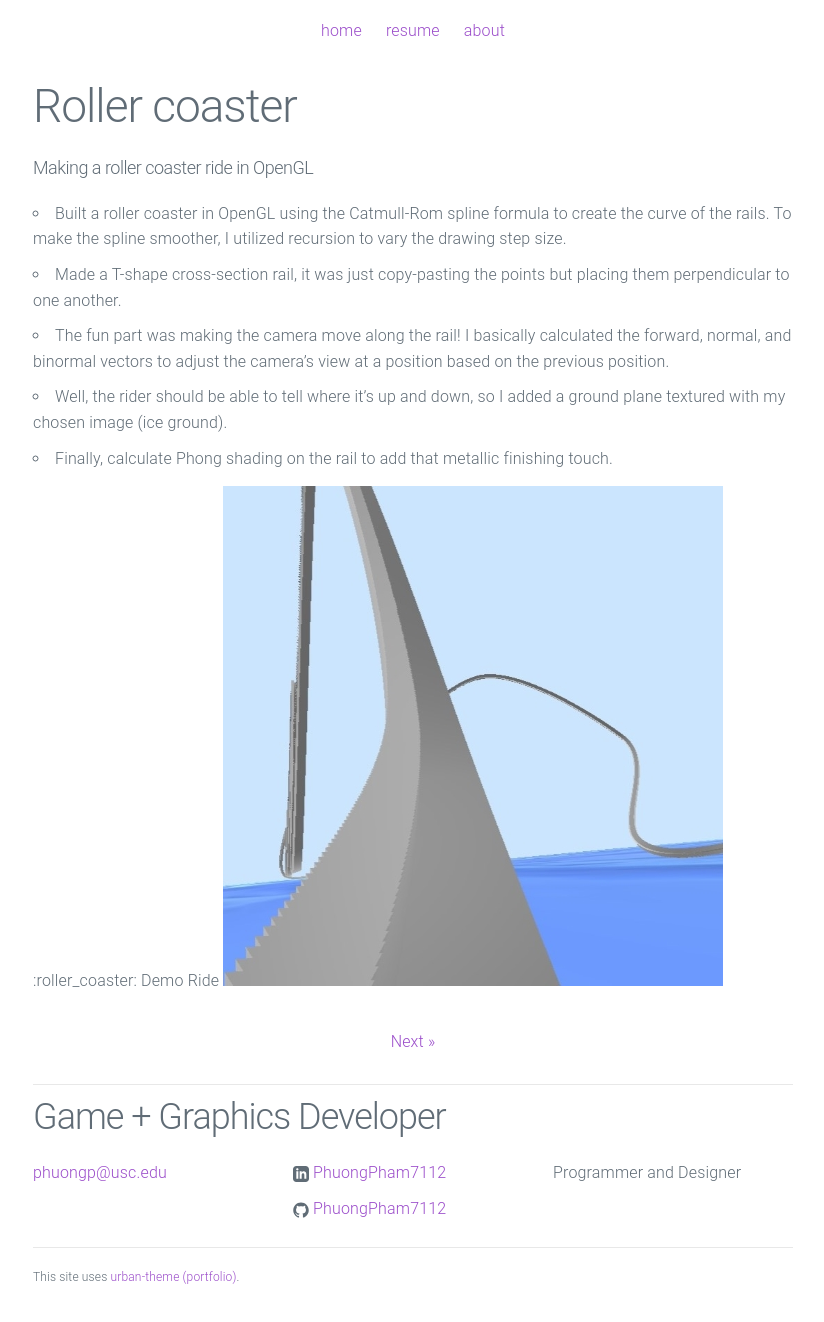
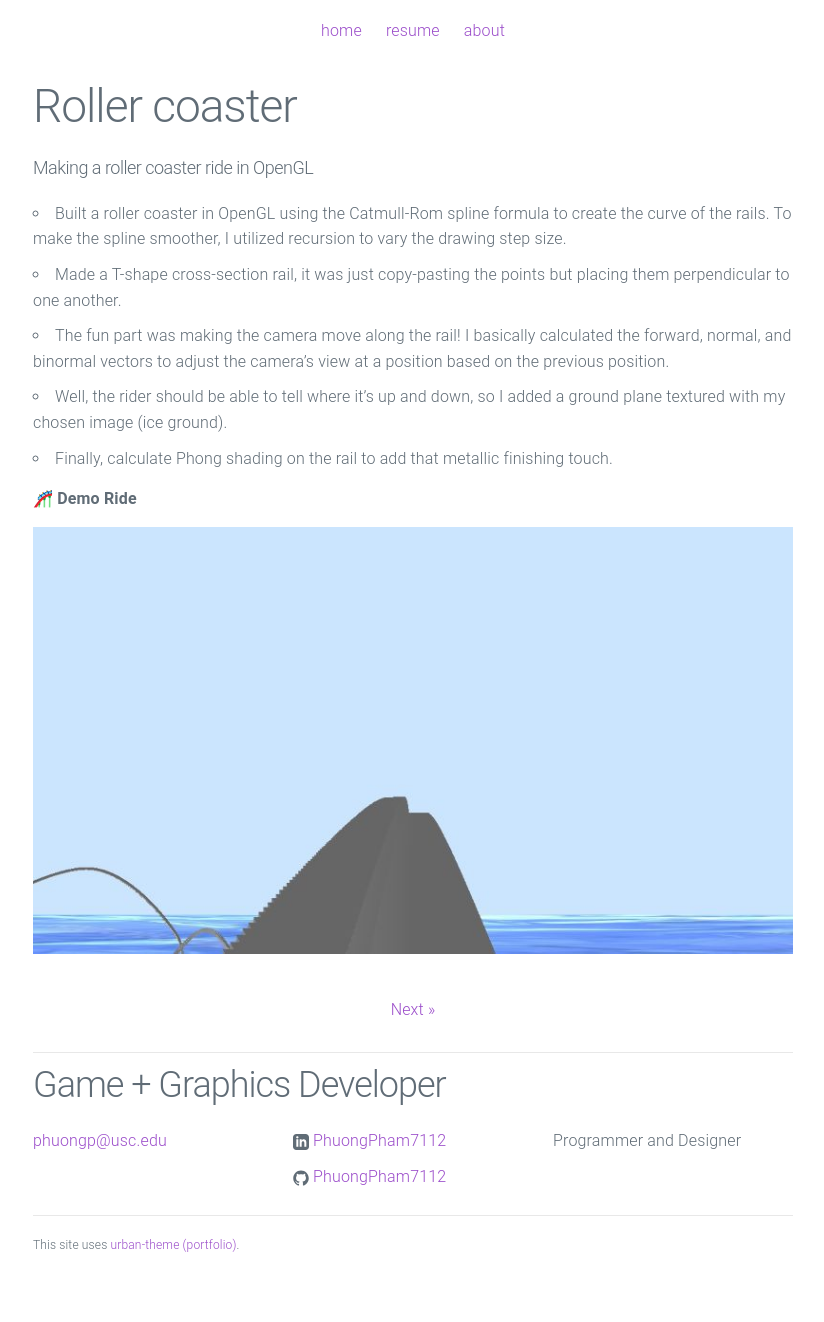
Before and after one commit to PhuongPham7112/PhuongPham7112.github.io, a Jekyll site: the page built from _posts/2023-03-06-roller-coaster.md, in a window 1280 px wide. Shown: the whole page, without its empty margins (227-1051 px from the left). Built offline with Jekyll 4.4.1, drawn with Linux system fonts in a browser that asks for light colours; after the commit the page ends 1290 px from its top, so only the background shows below that.

Commit message:
Video preview

```diff
--- a/_posts/2023-03-06-roller-coaster.md
+++ b/_posts/2023-03-06-roller-coaster.md
@@ -12,5 +12,6 @@ preview: /assets/roller_coaster_img/preview_roller_coaster.jpg
 - Well, the rider should be able to tell where it's up and down, so I added a ground plane textured with my chosen image (ice ground).
 - Finally, calculate Phong shading on the rail to add that metallic finishing touch.
 
-:roller_coaster: Demo Ride
-[<img src="/assets/roller_coaster_img/preview_roller_coaster.jpg">](https://github.com/PhuongPham7112/PhuongPham7112.github.io/assets/47183131/be085386-c9f8-4c37-af31-11c189b73d09)
+🎢 **Demo Ride**
+
+[<img src="/assets/roller_coaster_img/video_preview.jpg">](https://github.com/PhuongPham7112/PhuongPham7112.github.io/assets/47183131/be085386-c9f8-4c37-af31-11c189b73d09)
```
Also changed, not shown: assets/roller_coaster_img/video_preview.jpg (added).
